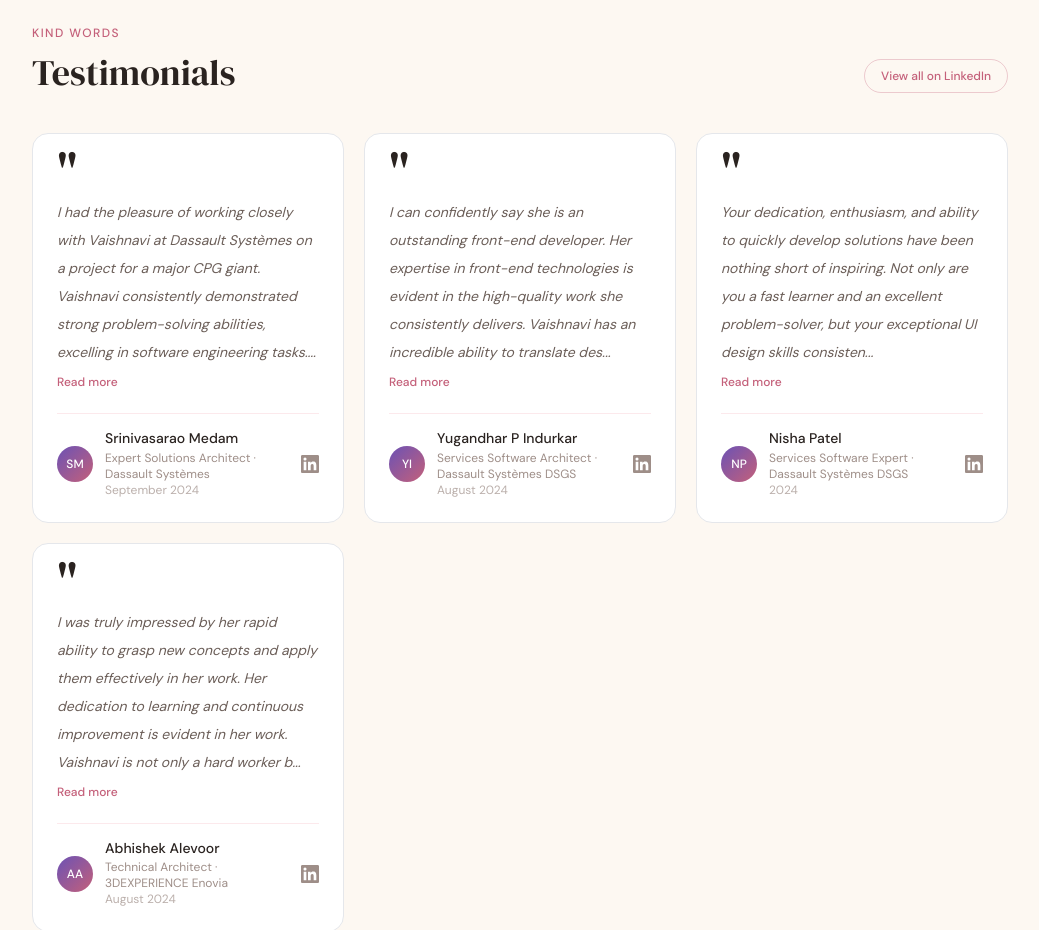
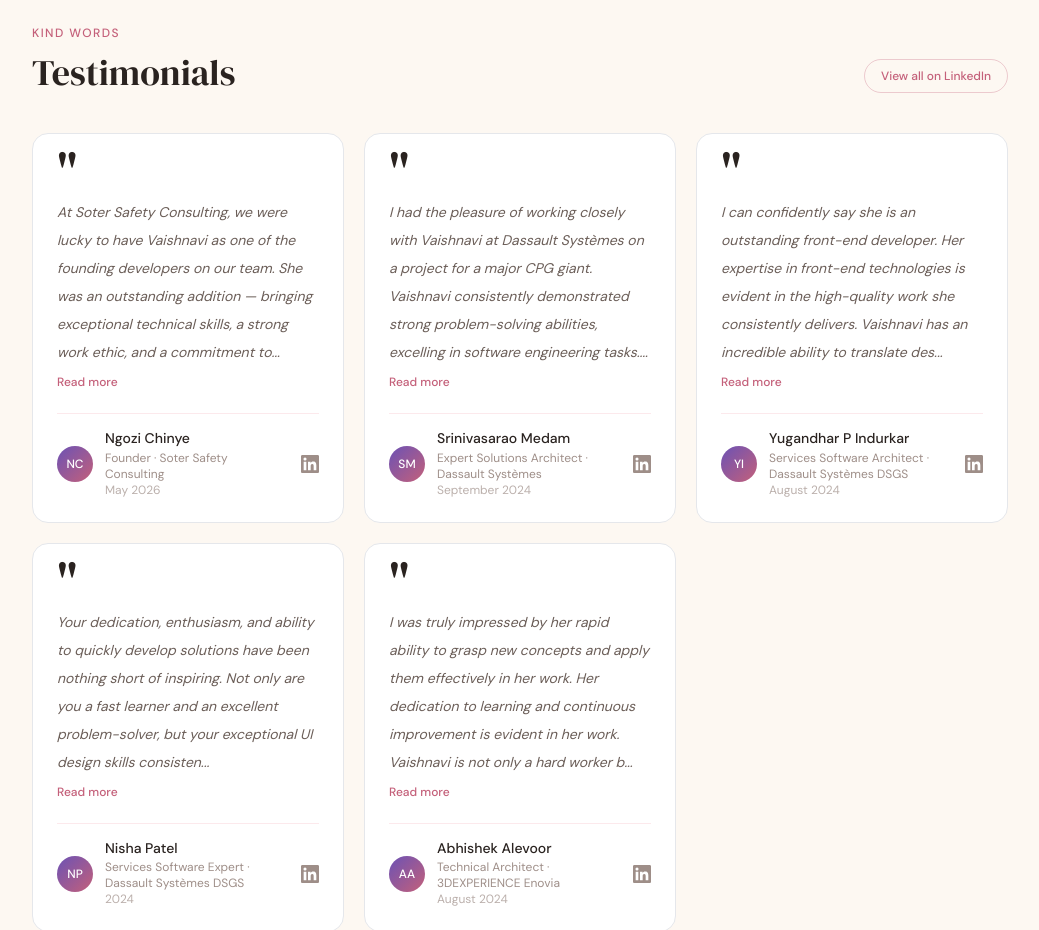
Before and after one commit to VaishnaviD5900/vaishnavi-portfolio, a React (Vite) app: page / in a window 1280 px wide. Shown: the part 4020-4950 px from the top of the page, without its empty margins (120-1159 px from the left). Built offline with nearby package versions, Linux system fonts and the light colour scheme; the HTML template or start-up script is replaced by a standard one.

Commit message:
feat: add Ngozi Chinye testimonial from Soter Safety Consulting

```diff
--- a/src/data/portfolio.js
+++ b/src/data/portfolio.js
@@ -135,6 +135,14 @@ export const LINKEDIN_RECOMMENDATIONS_URL =
 export const TESTIMONIALS = [
   {
     quote:
+      'At Soter Safety Consulting, we were lucky to have Vaishnavi as one of the founding developers on our team. She was an outstanding addition — bringing exceptional technical skills, a strong work ethic, and a commitment to delivering high-quality results. Vaishnavi is a strong full-stack developer with the ability to contribute across all parts of an application. That ability to combine functionality, design sense, and full-stack technical capability is a rare and valuable strength.',
+    name: 'Ngozi Chinye',
+    role: 'Founder · Soter Safety Consulting',
+    initials: 'NC',
+    date: 'May 2026',
+  },
+  {
+    quote:
       'I had the pleasure of working closely with Vaishnavi at Dassault Systèmes on a project for a major CPG giant. Vaishnavi consistently demonstrated strong problem-solving abilities, excelling in software engineering tasks. She played a crucial role in building and optimizing key modules using cutting-edge technologies, showcasing her deep understanding of front-end frameworks and development principles.',
     name: 'Srinivasarao Medam',
     role: 'Expert Solutions Architect · Dassault Systèmes',
```
